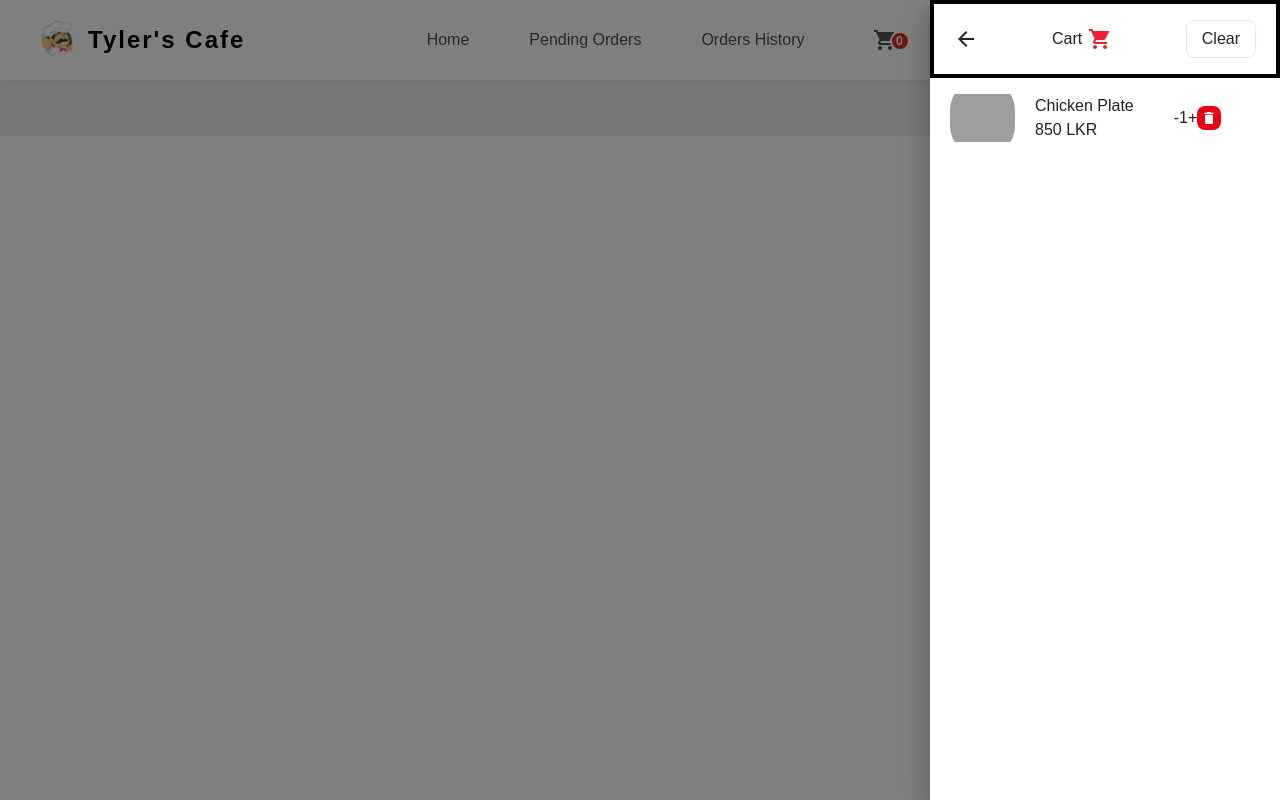
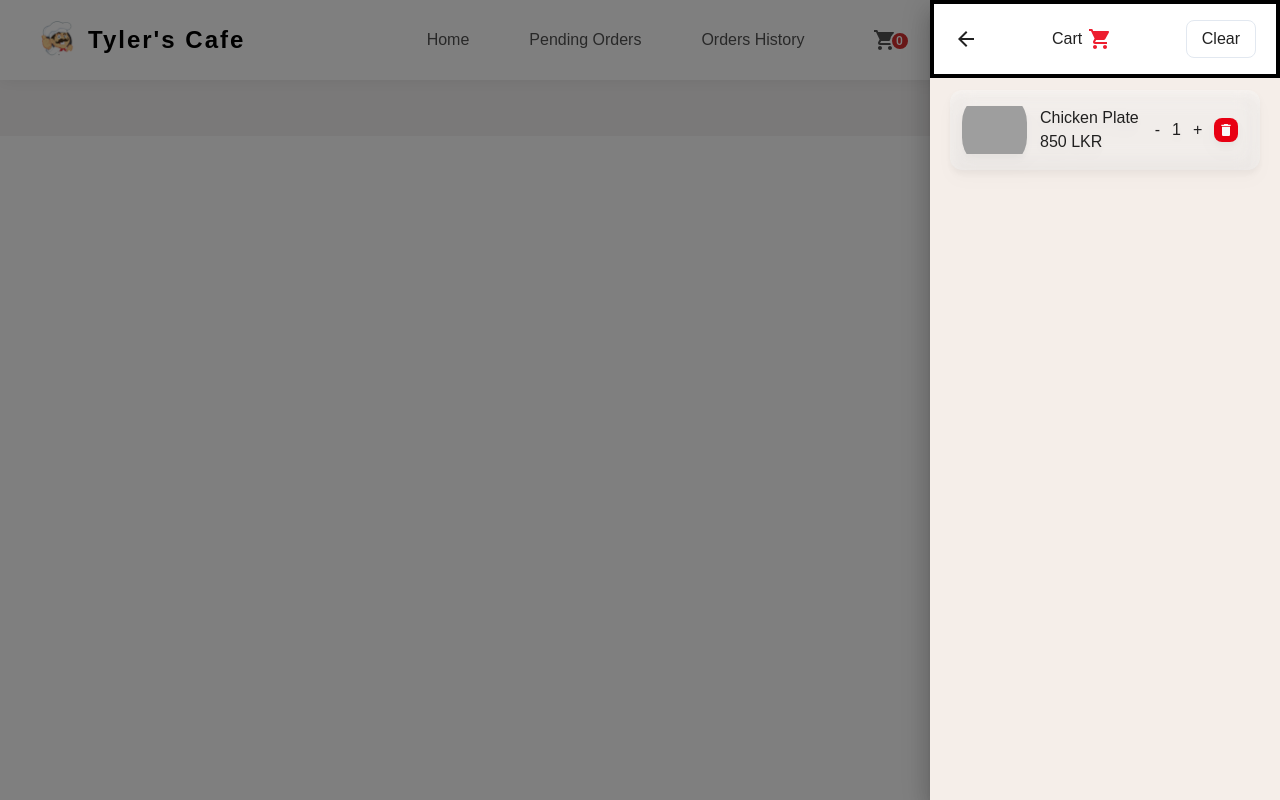
Before and after one commit to AshanSandeep06/Food-Shop-System, a React (Create React App) app in the folder frontend/: page / in a window 1280 px wide. Both pictures are taken after a click on the button "cart". Built offline with nearby package versions, Linux system fonts and the light colour scheme; grey boxes are pictures that could not be loaded.

Commit message:
Content Updated

```diff
--- a/frontend/src/components/Header/Header.tsx
+++ b/frontend/src/components/Header/Header.tsx
@@ -85,21 +85,21 @@ const Header = (props: HeaderProps) => {
           </span>
         </div>
 
-        <div className="flex flex-col">
-          <div className="flex flex-col">
+        <div className="flex h-screen flex-col bg-[#F5EEE9]">
+          <div className="flex flex-col pt-3 pl-5 pr-5 ">
             {/* cart items */}
-            <div className="pl-5 flex items-center justify-start gap-5">
+            <div className="pl-3 gap-2 flex items-center justify-start drop-shadow-lg bg-[rgba(256,256,256,0.4)] backdrop-blur-md rounded-xl">
               <img
                 src={ChickenPlate}
                 alt="foodImage"
-                className="w-20 h-20 max-w-[65px] rounded-full object-contain"
+                className="mr-[5px] w-20 h-20 max-w-[65px] rounded-full object-contain"
               />
-              <div className="flex flex-col mr-5">
+              <div className="flex flex-col mr-2">
                 <span>Chicken Plate</span>
                 <span>850 LKR</span>
               </div>
 
-              <div className="flex">
+              <div className="flex gap-3">
                 <span>
                   <button>-</button>
                 </span>
```
